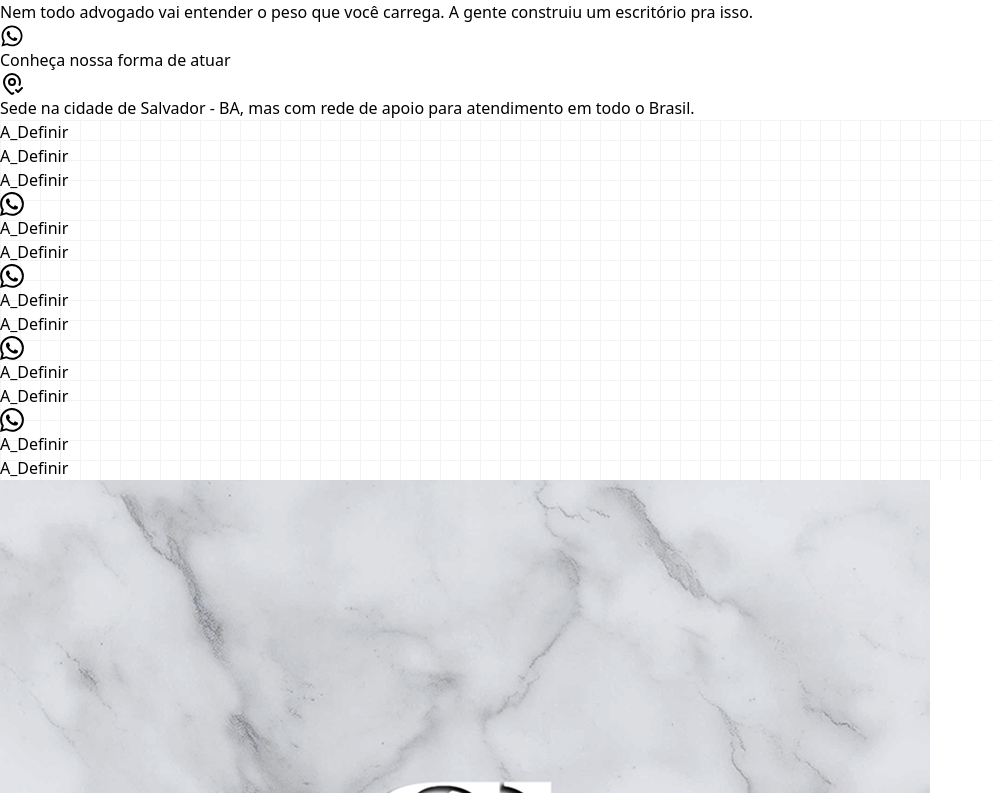
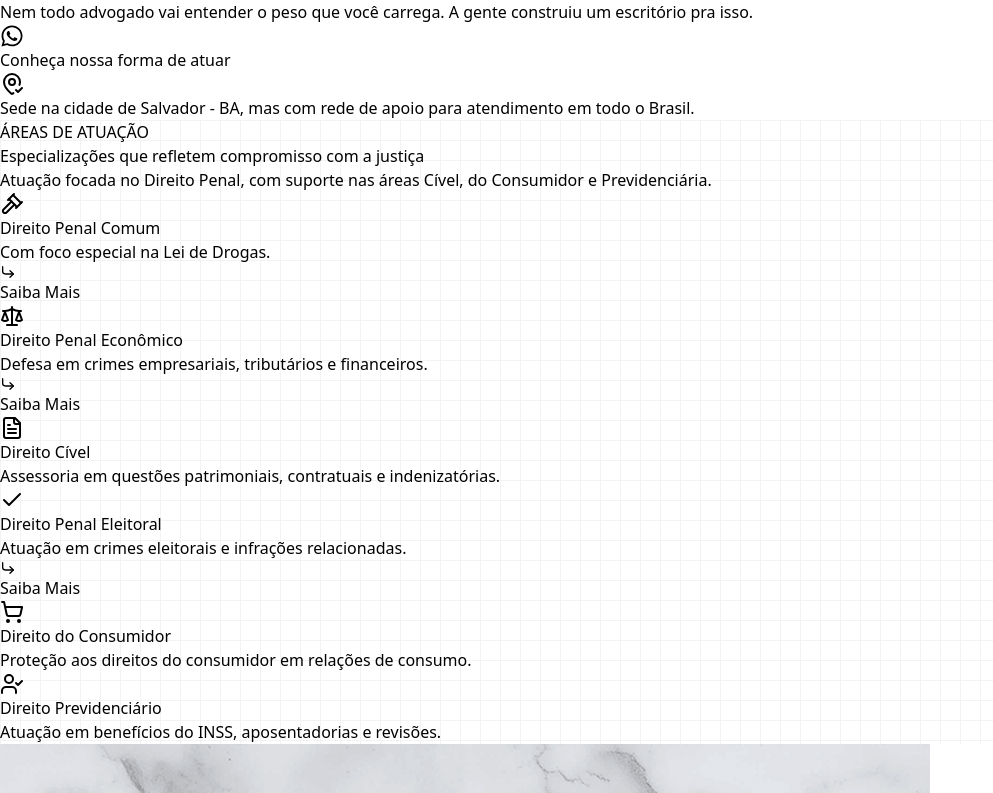
Before and after one commit to EdisonMatos/LP-Gleiton-Senna, a React (Vite) app: page / in a window 1280 px wide. Shown: the part 447-1240 px from the top of the page, without its empty margins (0-993 px from the left). Built offline with nearby package versions, Linux system fonts and the light colour scheme; a web font is replaced by a local one.

Commit message:
fix: Features

```diff
--- a/src/components/sections/DefaultModals.jsx
+++ b/src/components/sections/DefaultModals.jsx
@@ -10,6 +10,7 @@ import SectionHeader from "../sectionElements/SectionHeader";
 import SectionWrapper from "../sectionElements/SectionWrapper";
 import MotionDivDownToUp from "../animation/MotionDivDownToUp";
 import IconButtonFeatureCard from "../cards/IconButtonFeatureCard";
+import IconFeatureCard from "../cards/IconFeatureCard";
 
 export default function DefaultModals({ modal = "true", colorMode }) {
   const [visible, setVisible] = useState(false);
@@ -52,7 +53,6 @@ export default function DefaultModals({ modal = "true", colorMode }) {
           <div className="flex flex-col items-center w-full justify-evenly tablet1:flex-row">
             <div className="flex flex-wrap items-start justify-center tablet1:justify-evenly w-full gap-4">
               <div className="col3  desktop1:w-[28%] gap-4 flex flex-col justify-center items-center">
-                {" "}
                 <MotionDivDownToUp className="flex flex-col items-center justify-center border-[2px] border-solid px-[10px] py-[20px]">
                   <IconButtonFeatureCard
                     icon={content.texts.features.card1.icon}
@@ -167,6 +167,14 @@ export default function DefaultModals({ modal = "true", colorMode }) {
                     />
                   )}
                 </MotionDivDownToUp>{" "}
+                <MotionDivDownToUp>
+                  <IconFeatureCard
+                    icon={content.texts.features.card4.icon}
+                    title={content.texts.features.card4.title}
+                    paragraph={content.texts.features.card4.subtitle}
+                    colorMode={colorMode}
+                  />
+                </MotionDivDownToUp>
               </div>
 
               <MotionDivDownToUp className="hidden desktop1:flex justify-center w-[32%]">
@@ -180,63 +188,6 @@ export default function DefaultModals({ modal = "true", colorMode }) {
 
               <div className="col3 desktop1:w-[28%] gap-4 flex flex-col justify-center items-center">
                 {" "}
-                <MotionDivDownToUp className="flex flex-col items-center justify-center border-[2px] border-solid px-[10px] py-[20px]">
-                  <IconButtonFeatureCard
-                    icon={content.texts.features.card4.icon}
-                    title={content.texts.features.card4.title}
-                    paragraph={content.texts.features.card4.subtitle}
-                    className="tablet1:mb-[12px] desktop1:mb-0 desktop2:mb-[18px]"
-                    colorMode={colorMode}
-                  />
-                  {modal && (
-                    <Button
-                      size="small"
-                      colorMode={colorMode}
-                      label={content.texts.features.card4.buttonLabel}
-                      onClick={() =>
-                        onClick(
-                          content.texts.features.card4.title,
-                          content.texts.features.card4.description,
-                          <>
-                            <p className="my-[20px]">
-                              Quer saber mais? Clique abaixo 👇
-                            </p>
-                            <div>
-                              <Button
-                                aria-label={
-                                  content.texts.about.ctaButtonAriaLabel
-                                }
-                                label={content.texts.about.ctaButtonText}
-                                buttonLink={content.texts.links.ctaWhatsapp}
-                                animation={false}
-                                className="hover:scale-105"
-                                icon={<FaWhatsapp size={24} />}
-                                colorMode={colorMode}
-                              />
-                            </div>
-                          </>
-                        )
-                      }
-                      icon={
-                        <svg
-                          xmlns="http://www.w3.org/2000/svg"
-                          width="16"
-                          height="16"
-                          viewBox="0 0 24 24"
-                          fill="none"
-                          stroke="currentColor"
-                          stroke-width="2"
-                          stroke-linecap="round"
-                          stroke-linejoin="round"
-                          class="lucide lucide-corner-down-right"
-                        >
-                          <polyline points="15 10 20 15 15 20" />
-                          <path d="M4 4v7a4 4 0 0 0 4 4h12" />
-                        </svg>
-                      }
-                    />
-                  )}
-                </MotionDivDownToUp>{" "}
                 <MotionDivDownToUp className="flex flex-col items-center justify-center border-[2px] border-solid px-[10px] py-[20px]">
                   <IconButtonFeatureCard
                     icon={content.texts.features.card2.icon}
@@ -294,6 +245,22 @@ export default function DefaultModals({ modal = "true", colorMode }) {
                     />
                   )}
                 </MotionDivDownToUp>{" "}
+                <MotionDivDownToUp>
+                  <IconFeatureCard
+                    icon={content.texts.features.card5.icon}
+                    title={content.texts.features.card5.title}
+                    paragraph={content.texts.features.card5.subtitle}
+                    colorMode={colorMode}
+                  />
+                </MotionDivDownToUp>
+                <MotionDivDownToUp>
+                  <IconFeatureCard
+                    icon={content.texts.features.card6.icon}
+                    title={content.texts.features.card6.title}
+                    paragraph={content.texts.features.card6.subtitle}
+                    colorMode={colorMode}
+                  />
+                </MotionDivDownToUp>
               </div>
             </div>
           </div>
--- a/src/content/content.jsx
+++ b/src/content/content.jsx
@@ -185,21 +185,63 @@ const content = {
       },
     },
     features: {
-      miniTag: "A_Definir",
-      title: "A_Definir",
-      subtitle: "A_Definir",
+      miniTag: "ÁREAS DE ATUAÇÃO",
+      title: "Especializações que refletem compromisso com a justiça",
+      subtitle:
+        "Atuação focada no Direito Penal, com suporte nas áreas Cível, do Consumidor e Previdenciária.",
       imgFeatures: imgFeatures,
       imgDivisor: imgDivisor,
       card1: {
         img: featuresImg1,
-        title: "A_Definir",
-        subtitle: "A_Definir",
+        title: "Direito Penal Comum",
+        subtitle: "Com foco especial na Lei de Drogas.",
         description: (
           <div>
-            A_Definir
+            <strong>Atuação:</strong>
+            <br />
+            Atuando de forma especializada em casos envolvendo a Lei nº
+            11.343/2006, que trata dos crimes relacionados ao tráfico e uso de
+            entorpecentes. Meu trabalho consiste em garantir que os direitos do
+            cliente sejam respeitados em todas as fases do processo, desde a
+            investigação até o julgamento, analisando a legalidade das prisões,
+            a validade das provas e buscando sempre a aplicação justa da lei.
             <br />
             <br />
-            A_Definir
+            <strong>Portfólio:</strong>
+            <br />
+            - Defesa técnica em processos de tráfico, associação e porte de
+            entorpecentes.
+            <br />
+            - Atuação em todas as fases do processo: investigação, audiência de
+            custódia, instrução e julgamento.
+            <br />
+            - Análise minuciosa de provas, legalidade de abordagens, buscas e
+            apreensões.
+            <br />
+            - Estratégias para desclassificação de crimes e busca de medidas
+            alternativas à prisão.
+            <br />- Atuação em recursos e sustentação oral nos tribunais.
+            <br />
+            <br />
+            <strong>Exemplo prático relevante na mídia:</strong>
+            <br />
+            Pesquisa nacional do Ministério da Justiça e Ipea mostra graves
+            problemas na aplicação da Lei de Drogas, incluindo racismo
+            institucional, abordagens ilegais e falta de investigação adequada,
+            com impacto direto no perfil dos processados por tráfico no Brasil.
+            <br />
+            <i>
+              “Racismo institucional, falta de informações em processos, pouca
+              investigação e ilegalidade em abordagens policiais foram alguns
+              dos problemas apontados em relação à aplicação da Lei de Drogas
+              (Lei 11.343/2006), por uma pesquisa realizada pela Secretaria
+              Nacional de Políticas sobre Drogas e Gestão de Ativos (Senad) do
+              Ministério da Justiça e Segurança Pública (MJSP) e o Instituto de
+              Pesquisa Econômica Aplicada (Ipea).”
+              <br />— <a>Agência Brasil, 2023</a>
+              <br />
+              Leia também: <a>Relatório completo MJSP/Ipea</a>
+            </i>
           </div>
         ),
         imgModal: imgFeaturesCardModal1,
@@ -208,11 +250,19 @@ const content = {
             xmlns="http://www.w3.org/2000/svg"
             width="24"
             height="24"
-            fill="currentColor"
-            className="bi bi-whatsapp"
-            viewBox="0 0 16 16"
+            viewBox="0 0 24 24"
+            fill="none"
+            stroke="currentColor"
+            stroke-width="2"
+            stroke-linecap="round"
+            stroke-linejoin="round"
+            class="lucide lucide-gavel-icon lucide-gavel"
           >
-            <path d="M13.601 2.326A7.85 7.85 0 0 0 7.994 0C3.627 0 .068 3.558.064 7.926c0 1.399.366 2.76 1.057 3.965L0 16l4.204-1.102a7.9 7.9 0 0 0 3.79.965h.004c4.368 0 7.926-3.558 7.93-7.93A7.9 7.9 0 0 0 13.6 2.326zM7.994 14.521a6.6 6.6 0 0 1-3.356-.92l-.24-.144-2.494.654.666-2.433-.156-.251a6.56 6.56 0 0 1-1.007-3.505c0-3.626 2.957-6.584 6.591-6.584a6.56 6.56 0 0 1 4.66 1.931 6.56 6.56 0 0 1 1.928 4.66c-.004 3.639-2.961 6.592-6.592 6.592m3.615-4.934c-.197-.099-1.17-.578-1.353-.646-.182-.065-.315-.099-.445.099-.133.197-.513.646-.627.775-.114.133-.232.148-.43.05-.197-.1-.836-.308-1.592-.985-.59-.525-.985-1.175-1.103-1.372-.114-.198-.011-.304.088-.403.087-.088.197-.232.296-.346.1-.114.133-.198.198-.33.065-.134.034-.248-.015-.347-.05-.099-.445-1.076-.612-1.47-.16-.389-.323-.335-.445-.34-.114-.007-.247-.007-.38-.007a.73.73 0 0 0-.529.247c-.182.198-.691.677-.691 1.654s.71 1.916.81 2.049c.098.133 1.394 2.132 3.383 2.992.47.205.84.326 1.129.418.475.152.904.129 1.246.08.38-.058 1.171-.48 1.338-.943.164-.464.164-.86.114-.943-.049-.084-.182-.133-.38-.232" />
+            <path d="m14.5 12.5-8 8a2.119 2.119 0 1 1-3-3l8-8" />
+            <path d="m16 16 6-6" />
+            <path d="m8 8 6-6" />
+            <path d="m9 7 8 8" />
+            <path d="m21 11-8-8" />
           </svg>
         ),
         buttonLabelModal: "Fale Conosco",
@@ -220,14 +270,46 @@ const content = {
       },
       card2: {
         img: featuresImg2,
-        title: "A_Definir",
-        subtitle: "A_Definir",
+        title: "Direito Penal Eleitoral",
+        subtitle: "Atuação em crimes eleitorais e infrações relacionadas.",
         description: (
           <div>
-            A_Definir
+            <strong>Atuação:</strong> <br />
+            Defesa de clientes acusados de crimes eleitorais, como corrupção
+            eleitoral, boca de urna e outras condutas vedadas durante o período
+            eleitoral. Acompanhamento de campanhas, orientação sobre legalidade
+            das ações e defesa judicial em todas as instâncias da Justiça
+            Eleitoral.
             <br />
             <br />
-            A_Definir
+            <strong>Portfólio:</strong> <br />
+            - Defesa de candidatos, partidos e eleitores acusados de crimes
+            eleitorais (compra de votos, corrupção eleitoral, boca de urna, uso
+            indevido de meios de comunicação, entre outros).
+            <br />
+            - Acompanhamento de investigações e processos perante a Justiça
+            Eleitoral.
+            <br />
+            - Consultoria preventiva para campanhas e partidos, orientando sobre
+            condutas permitidas e vedadas.
+            <br />- Elaboração de defesas técnicas, recursos e atuação em
+            audiências e julgamentos.
+            <br />
+            <br />
+            <strong>Exemplo prático relevante na mídia:</strong>
+            <br />A Operação Eleições 2024 registrou mais de 3 mil crimes
+            eleitorais no dia da votação, incluindo boca de urna, compra de
+            votos e transporte irregular de eleitores, com centenas de prisões
+            em todo o país.
+            <br />
+            <i>
+              “As ocorrências mais comuns foram boca de urna, compra de votos e
+              propaganda irregular. Ministério da Justiça e Segurança Pública
+              monitorou o pleito e registrou 536 prisões, sendo 23 de
+              candidatos, além de apreensões de veículos e valores em dinheiro.”
+              <br />
+              <a>— Ministério da Justiça, 2024</a>
+            </i>
           </div>
         ),
         imgModal: imgFeaturesCardModal2,
@@ -236,11 +318,15 @@ const content = {
             xmlns="http://www.w3.org/2000/svg"
             width="24"
             height="24"
-            fill="currentColor"
-            className="bi bi-whatsapp"
-            viewBox="0 0 16 16"
+            viewBox="0 0 24 24"
+            fill="none"
+            stroke="currentColor"
+            stroke-width="2"
+            stroke-linecap="round"
+            stroke-linejoin="round"
+            class="lucide lucide-check-icon lucide-check"
           >
-            <path d="M13.601 2.326A7.85 7.85 0 0 0 7.994 0C3.627 0 .068 3.558.064 7.926c0 1.399.366 2.76 1.057 3.965L0 16l4.204-1.102a7.9 7.9 0 0 0 3.79.965h.004c4.368 0 7.926-3.558 7.93-7.93A7.9 7.9 0 0 0 13.6 2.326zM7.994 14.521a6.6 6.6 0 0 1-3.356-.92l-.24-.144-2.494.654.666-2.433-.156-.251a6.56 6.56 0 0 1-1.007-3.505c0-3.626 2.957-6.584 6.591-6.584a6.56 6.56 0 0 1 4.66 1.931 6.56 6.56 0 0 1 1.928 4.66c-.004 3.639-2.961 6.592-6.592 6.592m3.615-4.934c-.197-.099-1.17-.578-1.353-.646-.182-.065-.315-.099-.445.099-.133.197-.513.646-.627.775-.114.133-.232.148-.43.05-.197-.1-.836-.308-1.592-.985-.59-.525-.985-1.175-1.103-1.372-.114-.198-.011-.304.088-.403.087-.088.197-.232.296-.346.1-.114.133-.198.198-.33.065-.134.034-.248-.015-.347-.05-.099-.445-1.076-.612-1.47-.16-.389-.323-.335-.445-.34-.114-.007-.247-.007-.38-.007a.73.73 0 0 0-.529.247c-.182.198-.691.677-.691 1.654s.71 1.916.81 2.049c.098.133 1.394 2.132 3.383 2.992.47.205.84.326 1.129.418.475.152.904.129 1.246.08.38-.058 1.171-.48 1.338-.943.164-.464.164-.86.114-.943-.049-.084-.182-.133-.38-.232" />
+            <path d="M20 6 9 17l-5-5" />
           </svg>
         ),
         buttonLabelModal: "Fale Conosco",
@@ -248,13 +334,49 @@ const content = {
       },
       card3: {
         img: featuresImg3,
-        title: "A_Definir",
-        subtitle: "A_Definir",
+        title: "Direito Penal Econômico",
+        subtitle: "Defesa em crimes empresariais, tributários e financeiros.",
         description: (
           <div>
-            A_Definir <br />
+            <strong>Atuação:</strong>
             <br />
-            A_Definir
+            Defesa de pessoas e empresas em casos de crimes financeiros, como
+            lavagem de dinheiro, corrupção, fraudes e delitos contra o sistema
+            financeiro. Elaboração de estratégias jurídicas robustas para
+            proteger os interesses do cliente e consultoria em compliance.
+            <br />
+            <br />
+            <strong>Portfólio:</strong>
+            <br />
+            - Defesa em crimes financeiros: lavagem de dinheiro, corrupção,
+            evasão de divisas, fraudes bancárias e delitos contra o sistema
+            financeiro nacional.
+            <br />
+            - Atuação em investigações complexas, análise de documentos e
+            operações financeiras.
+            <br />
+            - Consultoria preventiva para empresas: implementação de programas
+            de compliance, análise de riscos e treinamento de equipes.
+            <br />- Representação em processos administrativos e judiciais,
+            inclusive em ações de colaboração premiada e acordos de leniência.
+            <br />
+            <br />
+            <strong>Exemplo prático relevante na mídia:</strong>
+            <br />
+            O caso Americanas, um dos maiores escândalos corporativos do Brasil,
+            resultou em denúncias por fraude, manipulação de mercado e
+            organização criminosa, com 13 pessoas indiciadas pela Polícia
+            Federal e Ministério Público Federal.
+            <br />
+            <br />
+            <i>
+              “A Polícia Federal indiciou e o MPF denunciou, nesta segunda-feira
+              (31), 13 pessoas por fraudes na Americanas, estimadas em R$ 25
+              bilhões. Os crimes de falsidade ideológica e manipulação de
+              mercado também foram imputados a todos.”
+              <br />
+              <a>— G1, 2025</a>
+            </i>
           </div>
         ),
         imgModal: imgFeaturesCardModal3,
@@ -263,11 +385,19 @@ const content = {
             xmlns="http://www.w3.org/2000/svg"
             width="24"
             height="24"
-            fill="currentColor"
-            className="bi bi-whatsapp"
-            viewBox="0 0 16 16"
+            viewBox="0 0 24 24"
+            fill="none"
+            stroke="currentColor"
+            stroke-width="2"
+            stroke-linecap="round"
+            stroke-linejoin="round"
+            class="lucide lucide-scale-icon lucide-scale"
           >
-            <path d="M13.601 2.326A7.85 7.85 0 0 0 7.994 0C3.627 0 .068 3.558.064 7.926c0 1.399.366 2.76 1.057 3.965L0 16l4.204-1.102a7.9 7.9 0 0 0 3.79.965h.004c4.368 0 7.926-3.558 7.93-7.93A7.9 7.9 0 0 0 13.6 2.326zM7.994 14.521a6.6 6.6 0 0 1-3.356-.92l-.24-.144-2.494.654.666-2.433-.156-.251a6.56 6.56 0 0 1-1.007-3.505c0-3.626 2.957-6.584 6.591-6.584a6.56 6.56 0 0 1 4.66 1.931 6.56 6.56 0 0 1 1.928 4.66c-.004 3.639-2.961 6.592-6.592 6.592m3.615-4.934c-.197-.099-1.17-.578-1.353-.646-.182-.065-.315-.099-.445.099-.133.197-.513.646-.627.775-.114.133-.232.148-.43.05-.197-.1-.836-.308-1.592-.985-.59-.525-.985-1.175-1.103-1.372-.114-.198-.011-.304.088-.403.087-.088.197-.232.296-.346.1-.114.133-.198.198-.33.065-.134.034-.248-.015-.347-.05-.099-.445-1.076-.612-1.47-.16-.389-.323-.335-.445-.34-.114-.007-.247-.007-.38-.007a.73.73 0 0 0-.529.247c-.182.198-.691.677-.691 1.654s.71 1.916.81 2.049c.098.133 1.394 2.132 3.383 2.992.47.205.84.326 1.129.418.475.152.904.129 1.246.08.38-.058 1.171-.48 1.338-.943.164-.464.164-.86.114-.943-.049-.084-.182-.133-.38-.232" />
+            <path d="m16 16 3-8 3 8c-.87.65-1.92 1-3 1s-2.13-.35-3-1Z" />
+            <path d="m2 16 3-8 3 8c-.87.65-1.92 1-3 1s-2.13-.35-3-1Z" />
+            <path d="M7 21h10" />
+            <path d="M12 3v18" />
+            <path d="M3 7h2c2 0 5-1 7-2 2 1 5 2 7 2h2" />
           </svg>
         ),
         buttonLabelModal: "Fale Conosco",
@@ -275,8 +405,9 @@ const content = {
       },
       card4: {
         img: featuresImg4,
-        title: "A_Definir",
-        subtitle: "A_Definir",
+        title: "Direito Cível",
+        subtitle:
+          "Assessoria em questões patrimoniais, contratuais e indenizatórias.",
         description: (
           <div>
             A_Definir
@@ -291,11 +422,19 @@ const content = {
             xmlns="http://www.w3.org/2000/svg"
             width="24"
             height="24"
-            fill="currentColor"
-            className="bi bi-whatsapp"
-            viewBox="0 0 16 16"
+            viewBox="0 0 24 24"
+            fill="none"
+            stroke="currentColor"
+            stroke-width="2"
+            stroke-linecap="round"
+            stroke-linejoin="round"
+            class="lucide lucide-file-text-icon lucide-file-text"
           >
-            <path d="M13.601 2.326A7.85 7.85 0 0 0 7.994 0C3.627 0 .068 3.558.064 7.926c0 1.399.366 2.76 1.057 3.965L0 16l4.204-1.102a7.9 7.9 0 0 0 3.79.965h.004c4.368 0 7.926-3.558 7.93-7.93A7.9 7.9 0 0 0 13.6 2.326zM7.994 14.521a6.6 6.6 0 0 1-3.356-.92l-.24-.144-2.494.654.666-2.433-.156-.251a6.56 6.56 0 0 1-1.007-3.505c0-3.626 2.957-6.584 6.591-6.584a6.56 6.56 0 0 1 4.66 1.931 6.56 6.56 0 0 1 1.928 4.66c-.004 3.639-2.961 6.592-6.592 6.592m3.615-4.934c-.197-.099-1.17-.578-1.353-.646-.182-.065-.315-.099-.445.099-.133.197-.513.646-.627.775-.114.133-.232.148-.43.05-.197-.1-.836-.308-1.592-.985-.59-.525-.985-1.175-1.103-1.372-.114-.198-.011-.304.088-.403.087-.088.197-.232.296-.346.1-.114.133-.198.198-.33.065-.134.034-.248-.015-.347-.05-.099-.445-1.076-.612-1.47-.16-.389-.323-.335-.445-.34-.114-.007-.247-.007-.38-.007a.73.73 0 0 0-.529.247c-.182.198-.691.677-.691 1.654s.71 1.916.81 2.049c.098.133 1.394 2.132 3.383 2.992.47.205.84.326 1.129.418.475.152.904.129 1.246.08.38-.058 1.171-.48 1.338-.943.164-.464.164-.86.114-.943-.049-.084-.182-.133-.38-.232" />
+            <path d="M15 2H6a2 2 0 0 0-2 2v16a2 2 0 0 0 2 2h12a2 2 0 0 0 2-2V7Z" />
+            <path d="M14 2v4a2 2 0 0 0 2 2h4" />
+            <path d="M10 9H8" />
+            <path d="M16 13H8" />
+            <path d="M16 17H8" />
           </svg>
         ),
         buttonLabelModal: "Fale Conosco",
@@ -303,8 +442,8 @@ const content = {
       },
       card5: {
         img: featuresImg4,
-        title: "A_Definir",
-        subtitle: "A_Definir",
+        title: "Direito do Consumidor",
+        subtitle: "Proteção aos direitos do consumidor em relações de consumo.",
         description: (
           <div>
             A_Definir
@@ -325,11 +464,45 @@ const content = {
             stroke-width="2"
             stroke-linecap="round"
             stroke-linejoin="round"
-            class="lucide lucide-circle-dollar-sign-icon lucide-circle-dollar-sign"
+            class="lucide lucide-shopping-cart-icon lucide-shopping-cart"
           >
-            <circle cx="12" cy="12" r="10" />
-            <path d="M16 8h-6a2 2 0 1 0 0 4h4a2 2 0 1 1 0 4H8" />
-            <path d="M12 18V6" />
+            <circle cx="8" cy="21" r="1" />
+            <circle cx="19" cy="21" r="1" />
+            <path d="M2.05 2.05h2l2.66 12.42a2 2 0 0 0 2 1.58h9.78a2 2 0 0 0 1.95-1.57l1.65-7.43H5.12" />
+          </svg>
+        ),
+        buttonLabelModal: "Fale Conosco",
+        buttonLabel: "Saiba Mais",
+      },
+      card6: {
+        img: featuresImg4,
+        title: "Direito Previdenciário",
+        subtitle: "Atuação em benefícios do INSS, aposentadorias e revisões.",
+        description: (
+          <div>
+            A_Definir
+            <br />
+            <br />
+            A_Definir
+          </div>
+        ),
+        imgModal: imgFeaturesCardModal4,
+        icon: (
+          <svg
+            xmlns="http://www.w3.org/2000/svg"
+            width="24"
+            height="24"
+            viewBox="0 0 24 24"
+            fill="none"
+            stroke="currentColor"
+            stroke-width="2"
+            stroke-linecap="round"
+            stroke-linejoin="round"
+            class="lucide lucide-user-check-icon lucide-user-check"
+          >
+            <path d="m16 11 2 2 4-4" />
+            <path d="M16 21v-2a4 4 0 0 0-4-4H6a4 4 0 0 0-4 4v2" />
+            <circle cx="9" cy="7" r="4" />
           </svg>
         ),
         buttonLabelModal: "Fale Conosco",
--- a/src/pages/Index.jsx
+++ b/src/pages/Index.jsx
@@ -32,12 +32,12 @@ export default function Index() {
       {/* <BlogPosts /> */}
       <Features
         colorMode={colorMode}
-        defaultFeature={true}
+        defaultFeature={false}
         button={false}
         modalWithCards={false}
         paragraphs={false}
         sixCards={false}
-        paragraphsModal={false}
+        paragraphsModal={true}
       />
       <About modal={true} showGallery={false} colorMode={colorMode} />
       <AboutInstagram
```
